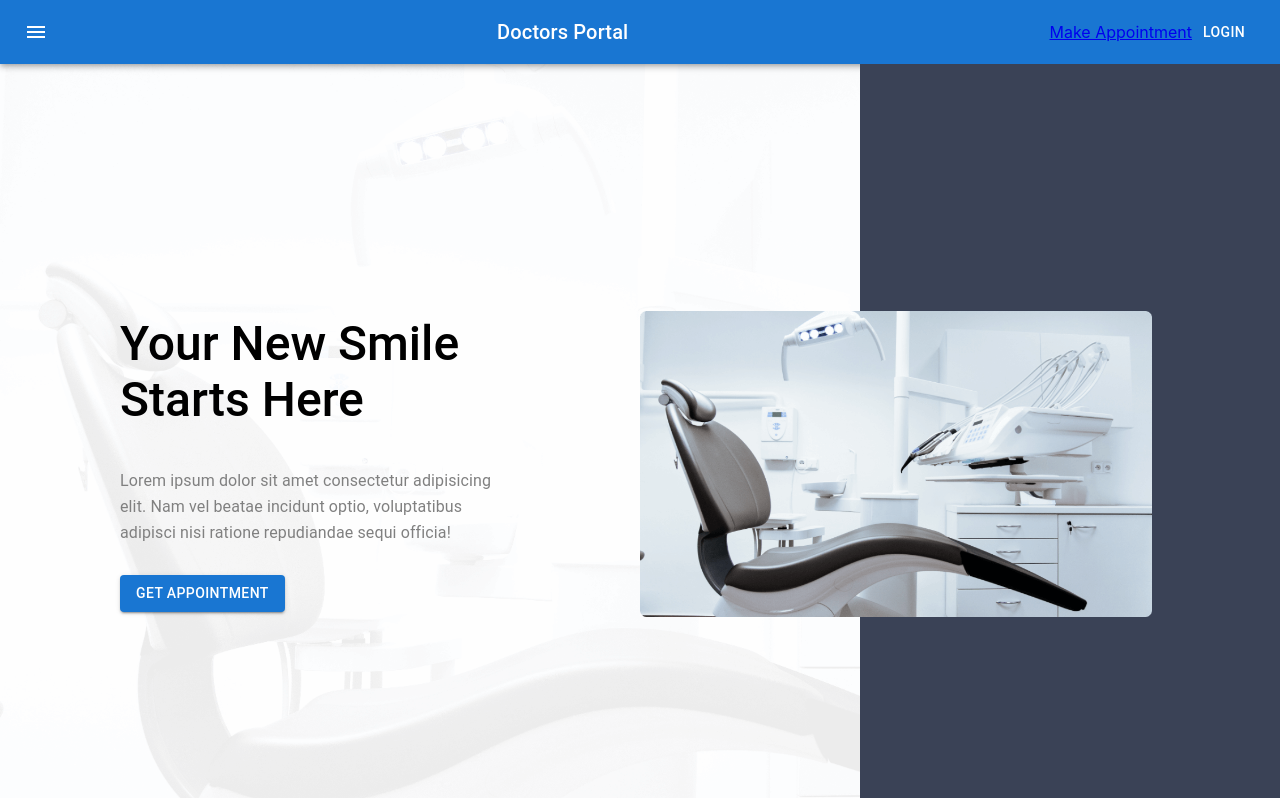
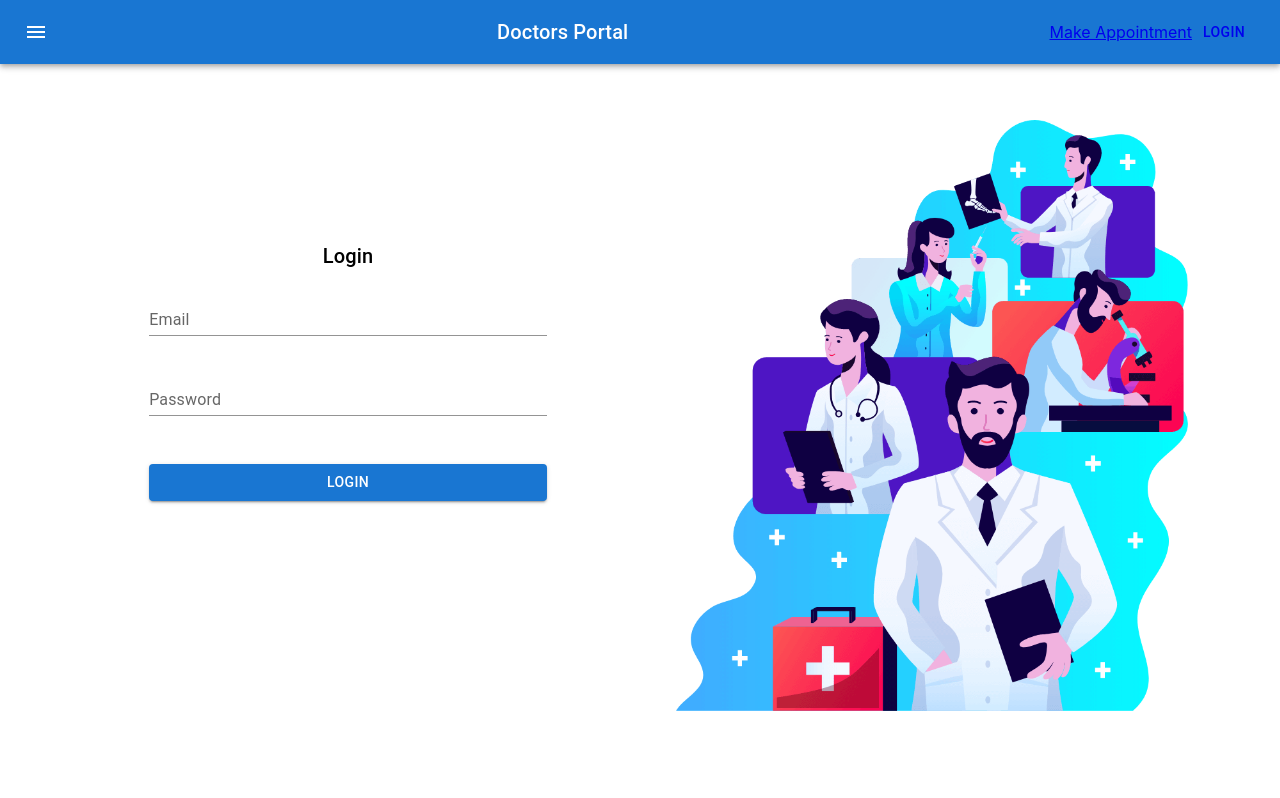
Before and after one commit to Aal-Emraan/doctors-portal-client-side, a React (Create React App) app: page /login in a window 1280 px wide. Shown: the top 798 px of the page. Built offline with nearby package versions, Linux system fonts and the light colour scheme; the HTML template or start-up script is replaced by a standard one.

Commit message:
login added

```diff
--- a/src/App.js
+++ b/src/App.js
@@ -1,8 +1,8 @@
 import { BrowserRouter as Router, Switch,  Route} from 'react-router-dom';
 import './App.css';
 import MakeAppointment from './Pages/Appointment/Appointment/MakeAppointment';
-import Appointment from './Pages/Home/AppointmentBanner/Appointment';
 import Home from './Pages/Home/Home';
+import Login from './Pages/Login/Login';
 import NavBar from './Pages/Shared/NavBar/NavBar';
 
 function App() {
@@ -11,11 +11,14 @@ function App() {
       <Router>
         <NavBar></NavBar>
         <Switch>
+          <Route exact path="/">
+          <Home></Home>
+          </Route>
           <Route path="/appointment">
             <MakeAppointment></MakeAppointment>
           </Route>
-          <Route path="/">
-          <Home></Home>
+          <Route path="/login">
+            <Login></Login>
           </Route>
         </Switch>
       </Router>
--- /dev/null
+++ b/src/Pages/Login/Login.js
@@ -0,0 +1,28 @@
+import { Button, Container, Grid, TextField, Typography } from '@mui/material';
+import React from 'react';
+import login from '../../images/login.png'
+
+const Login = () => {
+    const handleSubmit = e => {
+        e.preventDefault();
+    }
+    return (
+        <Container>
+            <Grid container spacing={2} sx={{my:5}}>
+                <Grid item xs={12} md={6} sx={{mt:15}}>
+                    <Typography variant="h6">Login</Typography>
+                    <form onSubmit={handleSubmit}>
+                    <TextField sx={{width: '70%', m:2}} type="email" label="Email" variant="standard" />
+                    <TextField sx={{width: '70%', m:2}} type="password" label="Password" variant="standard" />
+                    <Button sx={{width: '70%', mt:4}} type="submit" variant="contained">Login</Button>
+                    </form>
+                </Grid>
+                <Grid item xs={12} md={6}>
+                    <img style={{width: '90%'}} src={login} alt="" />
+                </Grid>
+            </Grid>
+        </Container>
+    );
+};
+
+export default Login;
--- a/src/Pages/Shared/NavBar/NavBar.js
+++ b/src/Pages/Shared/NavBar/NavBar.js
@@ -26,7 +26,7 @@ const NavBar = () => {
                 Doctors Portal
             </Typography>
             <Link to="/appointment">Make Appointment</Link>
-            <Button color="inherit">Login</Button>
+            <Link to="/login"><Button color="inherit">Login</Button></Link>
             </Toolbar>
         </AppBar>
         </Box>
```
